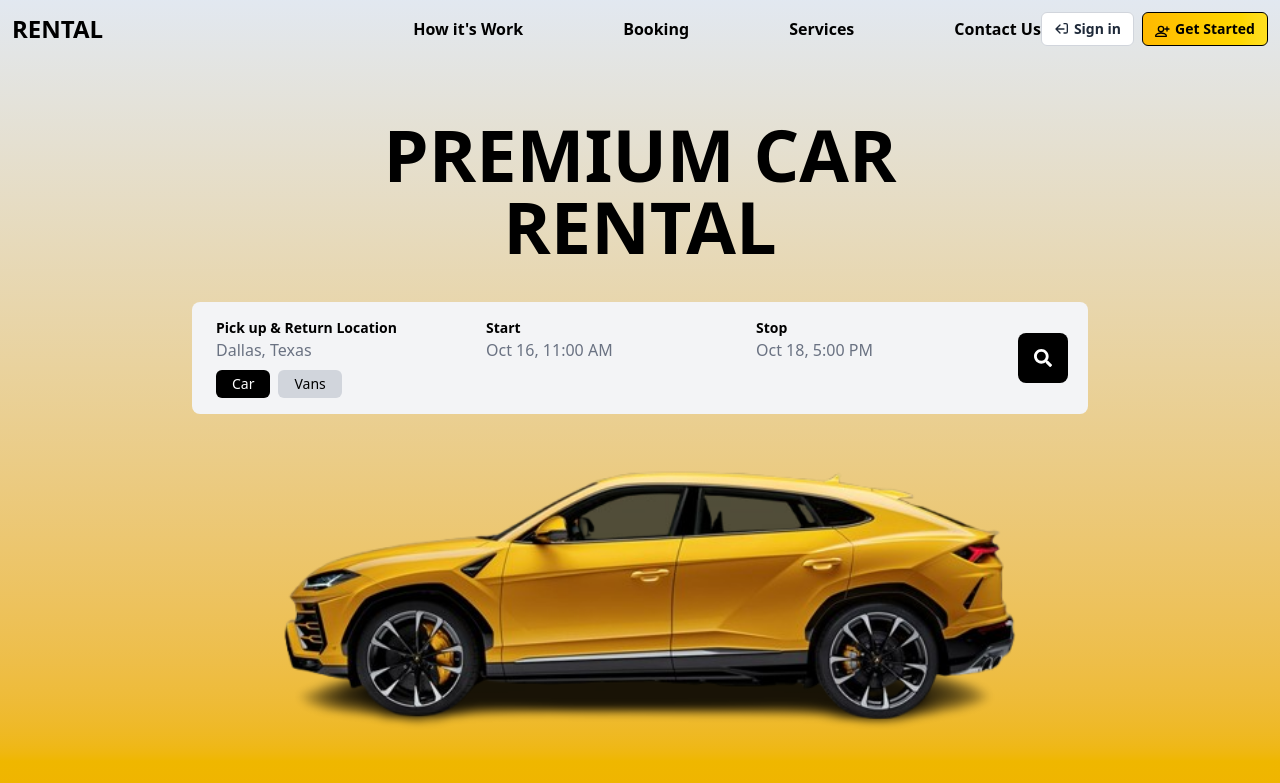
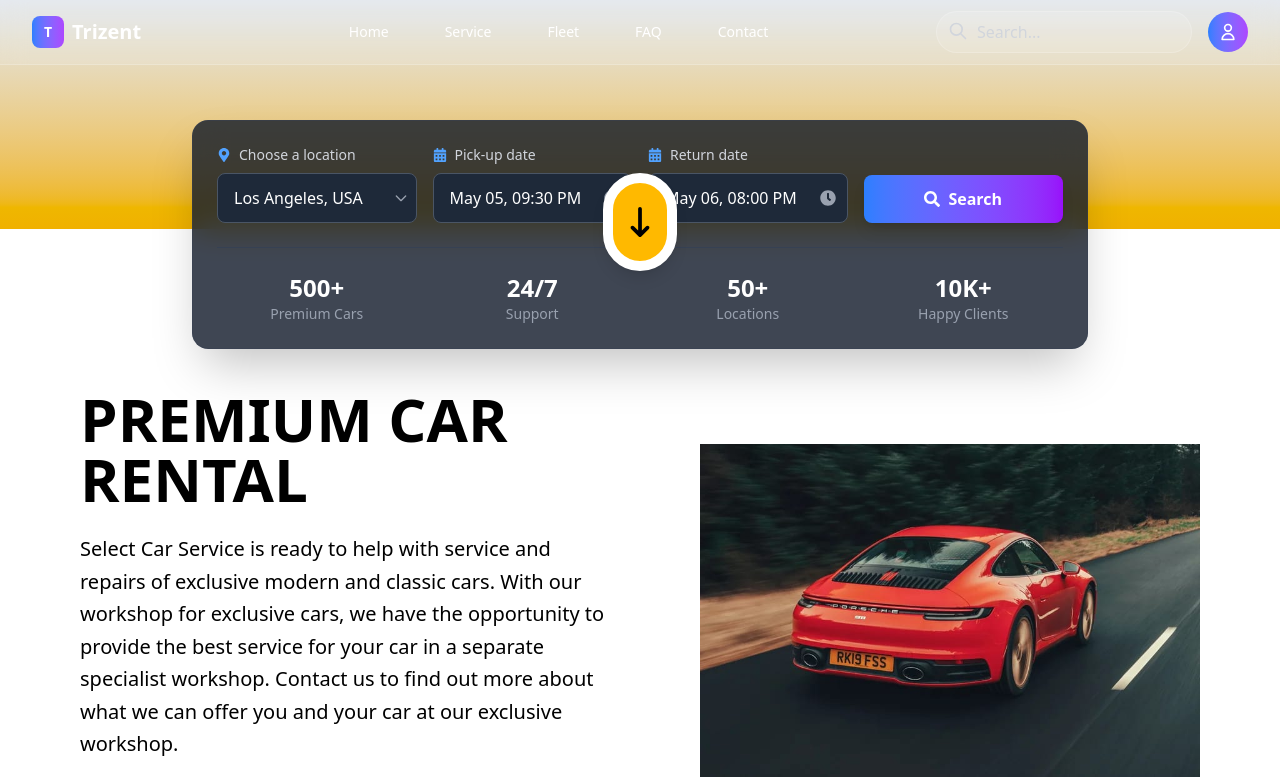
Before and after one commit to MaskINB/Car-Rental-web, a Next.js app: page / in a window 1280 px wide. Shown: the top 783 px of the page. Built offline with nearby package versions, Linux system fonts and the light colour scheme; data requests are answered from the project's data file.

Commit message:
change the booking form

```diff
--- a/src/app/components/BookingForm/bookingform.jsx
+++ b/src/app/components/BookingForm/bookingform.jsx
@@ -1,86 +1,106 @@
 "use client";
 import { useState } from "react";
-import { FaSearch } from "react-icons/fa";
-import Image from "next/image";
-import Image1 from "../../../../public/image/new.png";
+import { FaSearch, FaMapMarkerAlt, FaCalendarAlt, FaClock } from "react-icons/fa";
 
 const BookingForm = () => {
-  // Dynamic Booking Data
   const [bookingData, setBookingData] = useState({
-    location: "Dallas, Texas",
-    start: "Oct 16, 11:00 AM",
-    stop: "Oct 18, 5:00 PM",
-    activeTab: "Car",
+    location: "Los Angeles, USA",
+    pickupDate: "May 05",
+    pickupTime: "09:30 PM",
+    returnDate: "May 06",
+    returnTime: "08:00 PM",
   });
 
-  // Tabs
-  const tabs = ["Car", "Vans"];
+  return (
+    <div className="w-full max-w-4xl mx-auto">
+      {/* Booking Form Card */}
+      <div className="bg-gray-900/80 backdrop-blur-lg rounded-2xl p-6 border border-gray-700/50 shadow-2xl">
+        <div className="grid grid-cols-1 md:grid-cols-4 gap-4 items-end">
 
-  return (
-    <div className="flex flex-col items-center space-y-10">
-      {/* Website Name */}
-      <div className="text-center -mt-15">
-        <h1 className="text-7xl font-bold">PREMIUM CAR</h1>
-        <h1 className="text-7xl font-bold">RENTAL</h1>
-      </div>
-
-      {/* Booking Form */}
-      <div className="max-w-4xl w-full mx-auto rounded-lg relative ">
-        <div className="bg-gray-100 p-2 rounded-lg flex flex-col sm:flex-row items-center">
-          <div className="flex flex-col sm:flex-row w-full justify-between flex-wrap">
-            {/* Location Section with Tabs */}
-            <div className="text-left px-4 py-2 w-full sm:w-1/3">
-              <p className="text-sm font-semibold">Pick up & Return Location</p>
-              <p className="text-gray-500">{bookingData.location}</p>
-
-              {/* Car/Vans Tabs */}
-              <div className="flex space-x-2 mt-2">
-                {tabs.map((tab) => (
-                  <button
-                    key={tab}
-                    className={`px-4 py-1 text-sm font-medium rounded-md transition ${
-                      bookingData.activeTab === tab
-                        ? "bg-black text-white"
-                        : "bg-gray-300 text-black hover:bg-black hover:text-white"
-                    }`}
-                    onClick={() => setBookingData((prev) => ({ ...prev, activeTab: tab }))}
-                  >
-                    {tab}
-                  </button>
-                ))}
+          {/* Location */}
+          <div className="space-y-2">
+            <label className="flex items-center text-gray-300 text-sm font-medium">
+              <FaMapMarkerAlt className="mr-2 text-blue-400" />
+              Choose a location
+            </label>
+            <div className="relative">
+              <select className="w-full bg-gray-800 border border-gray-600 rounded-lg px-4 py-3 text-white focus:outline-none focus:ring-2 focus:ring-blue-500 appearance-none cursor-pointer">
+                <option value="los-angeles">{bookingData.location}</option>
+                <option value="new-york">New York, USA</option>
+                <option value="miami">Miami, USA</option>
+                <option value="chicago">Chicago, USA</option>
+              </select>
+              <div className="absolute inset-y-0 right-0 flex items-center px-2 pointer-events-none">
+                <svg className="w-4 h-4 text-gray-400" fill="none" stroke="currentColor" viewBox="0 0 24 24">
+                  <path strokeLinecap="round" strokeLinejoin="round" strokeWidth="2" d="M19 9l-7 7-7-7" />
+                </svg>
               </div>
             </div>
+          </div>
 
-            {/* Start Date */}
-            <div className="text-left px-4 py-2 w-full sm:w-1/3">
-              <p className="text-sm font-semibold">Start</p>
-              <p className="text-gray-500">{bookingData.start}</p>
+          {/* Pick-up Date */}
+          <div className="space-y-2">
+            <label className="flex items-center text-gray-300 text-sm font-medium">
+              <FaCalendarAlt className="mr-2 text-blue-400" />
+              Pick-up date
+            </label>
+            <div className="relative">
+              <input
+                type="text"
+                value={`${bookingData.pickupDate}, ${bookingData.pickupTime}`}
+                className="w-full bg-gray-800 border border-gray-600 rounded-lg px-4 py-3 text-white focus:outline-none focus:ring-2 focus:ring-blue-500"
+                readOnly
+              />
+              <FaClock className="absolute right-3 top-1/2 transform -translate-y-1/2 text-gray-400" />
             </div>
+          </div>
 
-            {/* Stop Date */}
-            <div className="text-left px-4 py-2 w-full sm:w-1/3">
-              <p className="text-sm font-semibold">Stop</p>
-              <p className="text-gray-500">{bookingData.stop}</p>
+          {/* Return Date */}
+          <div className="space-y-2">
+            <label className="flex items-center text-gray-300 text-sm font-medium">
+              <FaCalendarAlt className="mr-2 text-blue-400" />
+              Return date
+            </label>
+            <div className="relative">
+              <input
+                type="text"
+                value={`${bookingData.returnDate}, ${bookingData.returnTime}`}
+                className="w-full bg-gray-800 border border-gray-600 rounded-lg px-4 py-3 text-white focus:outline-none focus:ring-2 focus:ring-blue-500"
+                readOnly
+              />
+              <FaClock className="absolute right-3 top-1/2 transform -translate-y-1/2 text-gray-400" />
             </div>
           </div>
 
           {/* Search Button */}
-          <button className="bg-black text-white p-4 rounded-lg ml-2 mr-3 mt-4 sm:mt-0 hover:bg-gray-800 transition">
-            <FaSearch size={18} />
-          </button>
+          <div className="space-y-2">
+            <label className="text-transparent text-sm">Search</label>
+            <button className="w-full bg-gradient-to-r from-blue-500 to-purple-600 hover:from-blue-600 hover:to-purple-700 text-white font-semibold py-3 px-6 rounded-lg transition-all duration-200 flex items-center justify-center space-x-2 shadow-lg hover:shadow-xl">
+              <FaSearch />
+              <span>Search</span>
+            </button>
+          </div>
         </div>
-      </div>
 
-      {/* Car Image at Bottom */}
-      <div className="flex justify-center">
-        <Image
-          src={Image1}
-          alt="Car"
-          width={900}
-          height={300}
-          priority={true}
-          className="position relative -top-45"
-        />
+        {/* Quick Stats */}
+        <div className="grid grid-cols-2 md:grid-cols-4 gap-4 mt-6 pt-6 border-t border-gray-700">
+          <div className="text-center">
+            <div className="text-2xl font-bold text-white">500+</div>
+            <div className="text-gray-400 text-sm">Premium Cars</div>
+          </div>
+          <div className="text-center">
+            <div className="text-2xl font-bold text-white">24/7</div>
+            <div className="text-gray-400 text-sm">Support</div>
+          </div>
+          <div className="text-center">
+            <div className="text-2xl font-bold text-white">50+</div>
+            <div className="text-gray-400 text-sm">Locations</div>
+          </div>
+          <div className="text-center">
+            <div className="text-2xl font-bold text-white">10K+</div>
+            <div className="text-gray-400 text-sm">Happy Clients</div>
+          </div>
+        </div>
       </div>
     </div>
   );
--- a/src/app/components/navbar/navbar.jsx
+++ b/src/app/components/navbar/navbar.jsx
@@ -4,18 +4,15 @@
 
 const navData = {
   logo: {
-    text: "RENTAL",
+    text: "Trizent",
     url: "/"
   },
   navigation: [
-    { text: "How it's Work", url: "/car" },
-    { text: "Booking", url: "/booking" },
-    { text: "Services", url: "/car_services" },
-    { text: "Contact Us", url: "/contact_us" }
-  ],
-  auth: [
-    { text: "Sign in", url: "/sign_in" },
-    { text: "Get Started", url: "/sign_up" }
+    { text: "Home", url: "/" },
+    { text: "Service", url: "/service" },
+    { text: "Fleet", url: "/fleet" },
+    { text: "FAQ", url: "/faq" },
+    { text: "Contact", url: "/contact" }
   ]
 };
 
@@ -23,74 +20,84 @@
   const [isOpen, setIsOpen] = useState(false);
 
   return (
-    <nav className="flex flex-wrap items-center justify-between p-3 bg-gradient-to">
-      {/* Logo (Left) */}
-      <h1 className="font-bold text-2xl">
-        <Link href={navData.logo.url}>{navData.logo.text}</Link>
-      </h1>
+    <nav className="absolute top-0 left-0 right-0 z-50 bg-white/10 backdrop-blur-md border-b border-white/20">
+      <div className="max-w-7xl mx-auto px-4 sm:px-6 lg:px-8">
+        <div className="flex items-center justify-between h-16">
+          {/* Logo */}
+          <div className="flex items-center">
+            <Link href={navData.logo.url} className="flex items-center space-x-2">
+              <div className="w-8 h-8 bg-gradient-to-r from-blue-500 to-purple-500 rounded-lg flex items-center justify-center">
+                <span className="text-white font-bold text-sm">T</span>
+              </div>
+              <span className="text-white font-bold text-xl">{navData.logo.text}</span>
+            </Link>
+          </div>
 
-      {/* Hamburger Menu (Mobile) */}
-      <button
-        className="md:hidden text-xl font-bold"
-        onClick={() => setIsOpen(!isOpen)}
-        aria-label="Toggle navigation"
-      >
-        ☰
-      </button>
-
-      {/* Navigation + Auth (responsive container) */}
-      <div
-        className={`w-full md:flex md:items-center md:justify-between md:w-auto ${
-          isOpen ? 'block' : 'hidden'
-        }`}
-      >
-        {/* Navigation Links (Center) */}
-        <ul className="flex flex-col md:flex-row gap-4 md:gap-25 text-base font-bold mt-4 md:mt-0">
-          {navData.navigation.map((item, index) => (
-            <li key={index}>
-              <Link href={item.url} className="hover:text-amber-600 transition">
-                {item.text}
-              </Link>
-            </li>
-          ))}
-        </ul>
-
-
-          {/* Auth Buttons (Right) */}
-          <div className="flex flex-col md:flex-row gap-2 font-semibold mt-4 md:mt-0 text-sm">
-            {navData.auth.map((item, index) => {
-              const isGetStarted = item.text === "Get Started";
-
-              return (
+          {/* Desktop Navigation */}
+          <div className="hidden md:block">
+            <div className="ml-10 flex items-baseline space-x-8">
+              {navData.navigation.map((item, index) => (
                 <Link
                   key={index}
                   href={item.url}
-                  className={`group inline-flex items-center gap-1 px-3 py-1.5 rounded-md border transition-all duration-300 ease-in-out transform hover:-translate-y-0.5 hover:shadow-md ${
-                    isGetStarted
-                      ? "bg-gradient-to-r from-amber-400 to-yellow-300 text-black hover:from-amber-500 hover:to-yellow-400"
-                      : "bg-white border-gray-300 text-gray-800 hover:bg-amber-100"
-                  }`}
+                  className="text-white hover:text-blue-400 px-3 py-2 text-sm font-medium transition-colors duration-200"
                 >
-                  <span className="w-4 h-4 transition-transform duration-300 group-hover:rotate-6">
-                    {isGetStarted ? (
-                      // User Plus Icon (for "Get Started")
-                      <svg xmlns="http://www.w3.org/2000/svg" fill="none" viewBox="0 0 24 24" stroke="currentColor">
-                        <path strokeLinecap="round" strokeLinejoin="round" strokeWidth="2" d="M18 9v3m0 0v3m0-3h3m-3 0h-3m-6 4a4 4 0 100-8 4 4 0 000 8zm0 2c-2.67 0-8 1.34-8 4v1h16v-1c0-2.66-5.33-4-8-4z" />
-                      </svg>
-                    ) : (
-                      // Login Icon (for "Sign in")
-                      <svg xmlns="http://www.w3.org/2000/svg" fill="none" viewBox="0 0 24 24" stroke="currentColor">
-                        <path strokeLinecap="round" strokeLinejoin="round" strokeWidth="2" d="M15 12H3m6-6l-6 6 6 6m6 0h3a2 2 0 002-2V6a2 2 0 00-2-2h-3" />
-                      </svg>
-                    )}
-                  </span>
                   {item.text}
                 </Link>
-              );
-            })}
+              ))}
+            </div>
           </div>
 
+          {/* Search and Profile */}
+          <div className="hidden md:flex items-center space-x-4">
+            <div className="relative">
+              <input
+                type="text"
+                placeholder="Search..."
+                className="bg-white/10 border border-white/20 rounded-full px-4 py-2 pl-10 text-white placeholder-gray-300 focus:outline-none focus:ring-2 focus:ring-blue-500 w-64"
+              />
+              <svg className="absolute left-3 top-2.5 h-5 w-5 text-gray-300" fill="none" stroke="currentColor" viewBox="0 0 24 24">
+                <path strokeLinecap="round" strokeLinejoin="round" strokeWidth="2" d="M21 21l-6-6m2-5a7 7 0 11-14 0 7 7 0 0114 0z" />
+              </svg>
+            </div>
 
+            <button className="w-10 h-10 bg-gradient-to-r from-blue-500 to-purple-500 rounded-full flex items-center justify-center">
+              <svg className="w-5 h-5 text-white" fill="none" stroke="currentColor" viewBox="0 0 24 24">
+                <path strokeLinecap="round" strokeLinejoin="round" strokeWidth="2" d="M16 7a4 4 0 11-8 0 4 4 0 018 0zM12 14a7 7 0 00-7 7h14a7 7 0 00-7-7z" />
+              </svg>
+            </button>
+          </div>
+
+          {/* Mobile menu button */}
+          <div className="md:hidden">
+            <button
+              onClick={() => setIsOpen(!isOpen)}
+              className="text-white hover:text-blue-400 focus:outline-none focus:text-blue-400"
+            >
+              <svg className="h-6 w-6" fill="none" viewBox="0 0 24 24" stroke="currentColor">
+                <path strokeLinecap="round" strokeLinejoin="round" strokeWidth="2" d={isOpen ? "M6 18L18 6M6 6l12 12" : "M4 6h16M4 12h16M4 18h16"} />
+              </svg>
+            </button>
+          </div>
+        </div>
+
+        {/* Mobile Navigation */}
+        {isOpen && (
+          <div className="md:hidden">
+            <div className="px-2 pt-2 pb-3 space-y-1 bg-gray-900/90 backdrop-blur-md rounded-lg mt-2">
+              {navData.navigation.map((item, index) => (
+                <Link
+                  key={index}
+                  href={item.url}
+                  className="text-white hover:text-blue-400 block px-3 py-2 text-base font-medium"
+                  onClick={() => setIsOpen(false)}
+                >
+                  {item.text}
+                </Link>
+              ))}
+            </div>
+          </div>
+        )}
       </div>
     </nav>
   );
```
